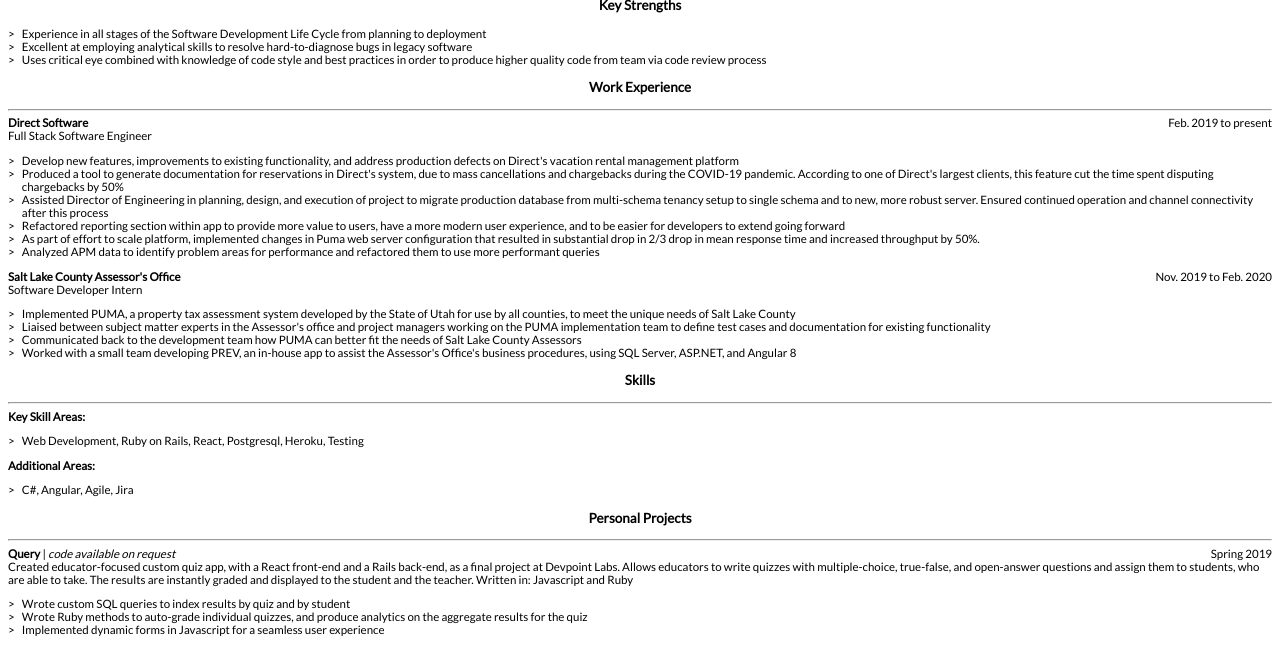
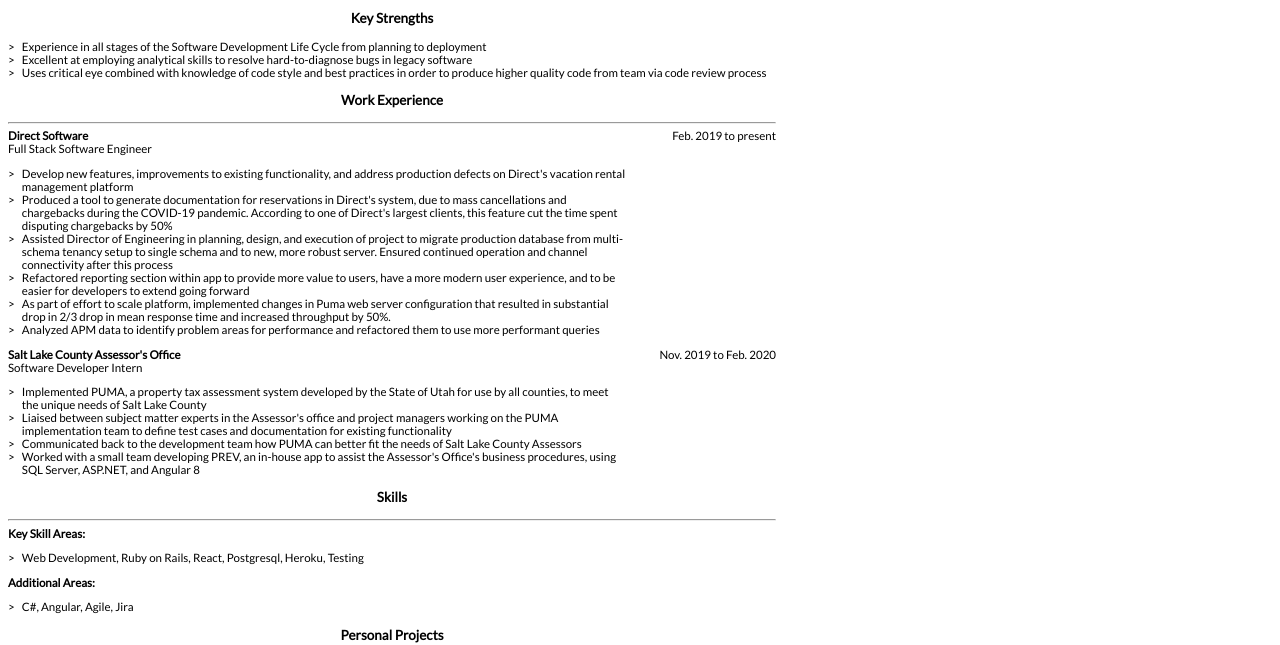
Before and after one commit to jakebills1/resume, a plain HTML site: page index.html in a window 1280 px wide. Shown: the part 115-760 px from the top of the page. Drawn offline with Linux system fonts and the light colour scheme.

Commit message:
updates styles

```diff
--- a/styles.css
+++ b/styles.css
@@ -1,6 +1,7 @@
 body {
   font-family: "Lato", sans-serif;
   font-size: 0.72em;
+  max-width: 60%;
 }
 .left_and_right {
   display: flex;
@@ -22,6 +23,9 @@
   margin-left: 0;
   padding-left: 1.2em;
 }
+#experience li {
+  max-width: 80%;
+}
 ul li:before {
   content: ">";
   position: absolute;
```
